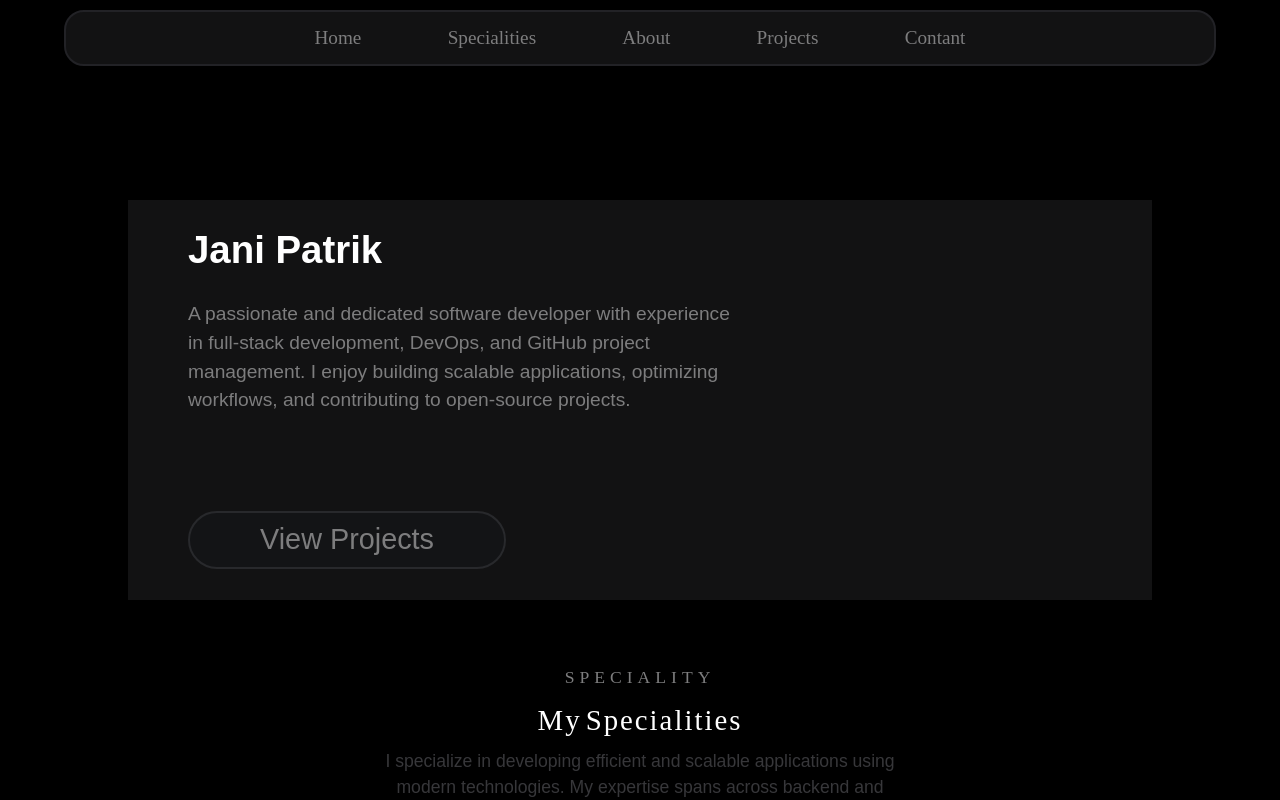
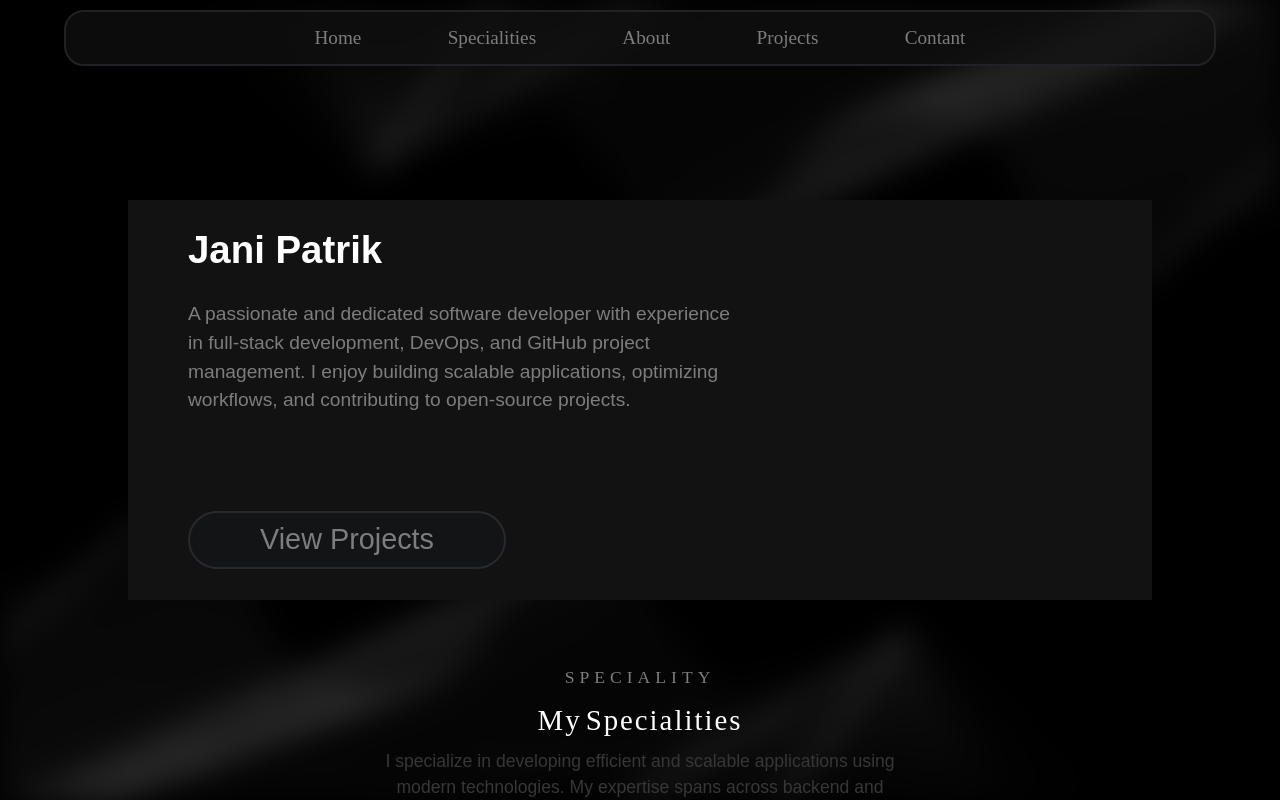
Before and after one commit to Valid-Hub/Portfolio, a Next.js app: page / in a window 1280 px wide. Built offline with nearby package versions, Linux system fonts and the light colour scheme; a web font is replaced by a local one.

Commit message:
added bg blur

```diff
--- a/src/styles/HomeStyles.css
+++ b/src/styles/HomeStyles.css
@@ -3,6 +3,18 @@
   overflow-y: auto;
   height: 100vh;
   width: 100vw;
+}
+
+.page-holder::before {
+  content: "";
+  position: absolute;
+  top: 0;
+  left: 0;
+  width: 100%;
+  height: 100%;
+  background: url("/bg.jpg") center/cover no-repeat;
+  filter: blur(15px) brightness(30%);
+  z-index: -1;
 }
 
 .navbar {
--- a/src/styles/NavbarStyles.css
+++ b/src/styles/NavbarStyles.css
@@ -2,12 +2,13 @@
   display: flex;
   align-items: center;
   justify-content: center;
-  background-color: #121213;
+  background-color: rgba(18, 18, 19, 0.7);
+  backdrop-filter: blur(10px);
   color: #7d7d7e;
   width: 90%;
   height: 100%;
   border-radius: 20px;
-  border: solid 2px #222226
+  border: solid 2px #222226;
 }
 
 .holder {
```
Also changed, not shown: public/bg.jpg (added).
